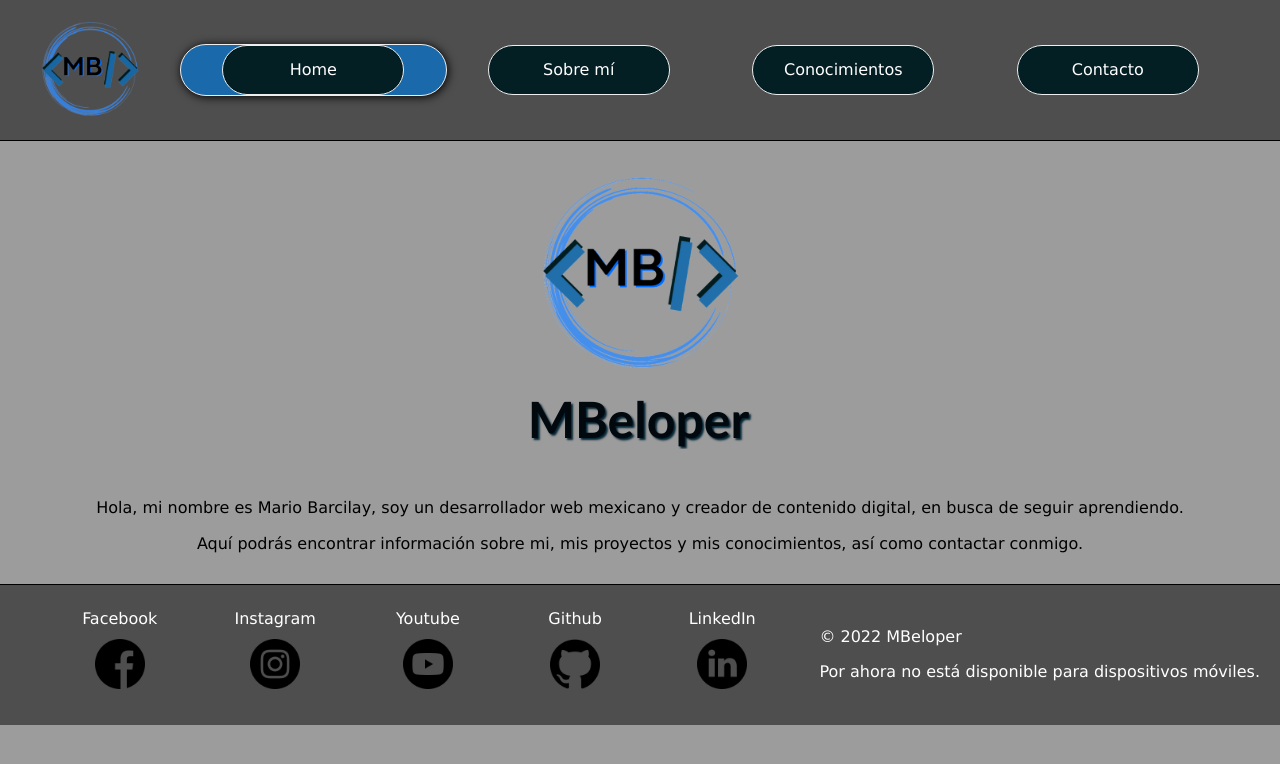
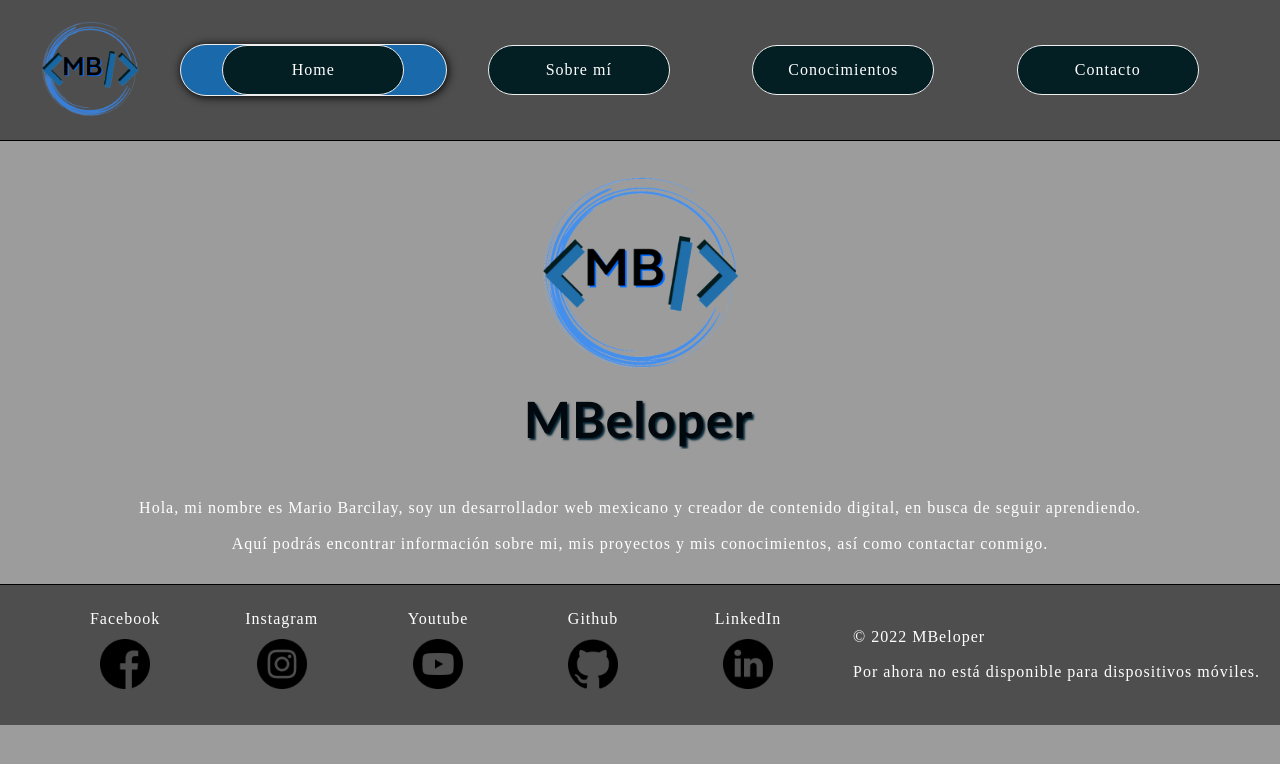
Before and after one commit to MBarcilay/mbelopers-portfolio-react, a React (Vite) app in the folder mbelopers-portfolio/: page / in a window 1280 px wide. Shown: the top 764 px of the page. Built offline with nearby package versions, Linux system fonts and the light colour scheme.

Commit message:
Design updates
I´ve changed the font and font color

```diff
--- a/mbelopers-portfolio/src/components/Knowledge/Knowledge.css
+++ b/mbelopers-portfolio/src/components/Knowledge/Knowledge.css
@@ -1,12 +1,4 @@
 @import '../../../style.css';
-
-* {
-    font-family: "Verdana", sans-serif;
-    letter-spacing: 0px;
-    -webkit-font-smoothing: antialiased;
-    -moz-osx-font-smoothing: grayscale;
-    scroll-behavior: smooth;
-}
 
 .knowledge-content {
     height: 100%;
--- a/mbelopers-portfolio/src/components/Shared/Nav/Nav.css
+++ b/mbelopers-portfolio/src/components/Shared/Nav/Nav.css
@@ -34,6 +34,7 @@
 
 .logo-menu-section img:hover {
     cursor: pointer;
+    transform: scale(1.1);
 }
 
 @keyframes rotate {
--- a/mbelopers-portfolio/style.css
+++ b/mbelopers-portfolio/style.css
@@ -1,9 +1,18 @@
 @import './normalize.css';
+
+* {
+    font-family: 'Times New Roman', Times, serif;
+    letter-spacing: 1px;
+    -webkit-font-smoothing: antialiased;
+    -moz-osx-font-smoothing: grayscale;
+    scroll-behavior: smooth;
+}
 
 html {
     height: 100%;
     width: 100%;
-    font-family: 'Courier New', Courier, monospace;
+    background-color: #9c9c9c;
+    color: #fff;
 }
 
 body {
```
Also changed, not shown: mbelopers-portfolio/normalize.css.
